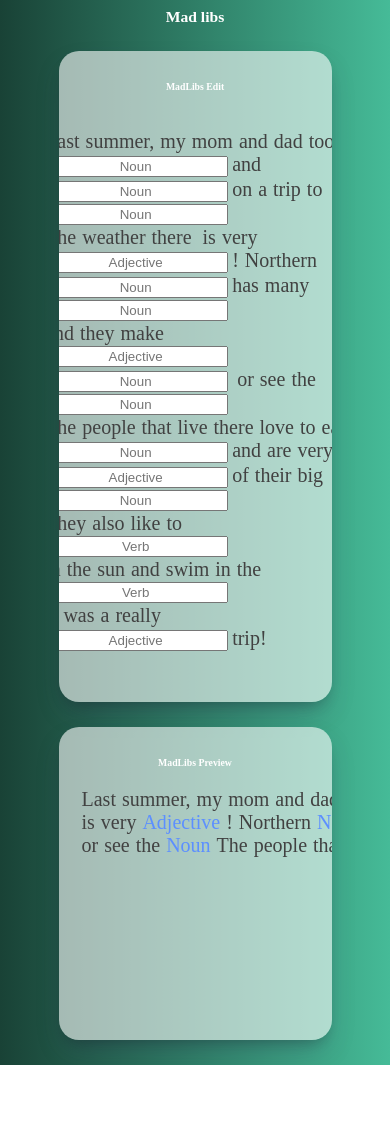
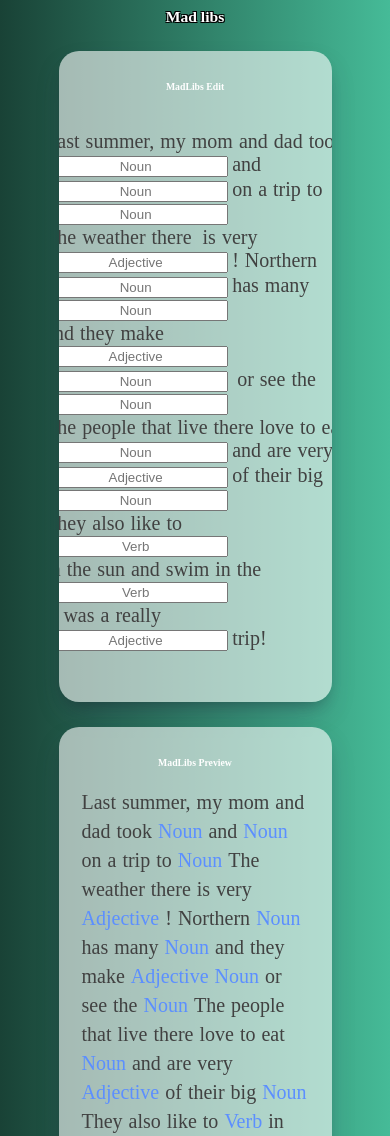
Before and after one commit to Recoded-BPRM-Turkey-FEW-2022/mad-libs-ark, a plain HTML site: page index.html in a window 390 px wide. Shown: the top 1136 px of the page. Before the commit the page ends 1065 px from the top, so only its background shows below. Drawn offline with Linux system fonts and the light colour scheme.

Commit message:
Only responsiveness is left

```diff
--- a/index.html
+++ b/index.html
@@ -25,7 +25,7 @@
     </div>
     <div class="madLibsPreview container-Preview">
       <h2>MadLibs Preview</h2>
-      <div class="test">
+      <div class="test" id="test">
         <form action="FormMadlibs" id="formMadLibsPreview" name="FormMadlibs" onsubmit="" style="padding: 20px;">
 
         </form>
--- a/madlibs.js
+++ b/madlibs.js
@@ -11,6 +11,7 @@ function fetchStory(rawStory) {
 
 const FormMadlibs = document.getElementById("FormMadlibs");
 const madLibsPreview = document.getElementById("formMadLibsPreview");
+// const test = document.getElementById("test");
 
 
 function parseStory(processedStory) {
@@ -32,13 +33,21 @@ function parseStory(processedStory) {
       elementNoun.onkeydown = "handleEnter(event)";
       FormMadlibs.appendChild(elementNoun);
 
-      const elementPreview = document.createElement("label");
+      const elementPreview = document.createElement("p");
       elementPreview.textContent = "Noun";
+      // elementPreview.innerText = "Noun";
       elementPreview.style.color = "#5c8fff";
       madLibsPreview.appendChild(elementPreview);
+      // test.appendChild(elementPreview);
 
       elementNoun.addEventListener("change", () => {
-        elementPreview.textContent = elementNoun.value;
+        if(elementNoun.value.length <= 20){
+          elementPreview.textContent = elementNoun.value;
+        }
+        else {
+          alert("A maximum of 20 characters is allowed.");
+        }
+
       });
       id++;
 
@@ -51,13 +60,20 @@ function parseStory(processedStory) {
       elementVerb.onkeydown = "handleEnter(event)";
       FormMadlibs.appendChild(elementVerb);
 
-      const elementPreview = document.createElement("label");
+      const elementPreview = document.createElement("p");
       elementPreview.textContent = "Verb";
+      // elementPreview.innerText = "Verb";
       elementPreview.style.color = "#5c8fff";
       madLibsPreview.appendChild(elementPreview);
+      // test.appendChild(elementPreview);
 
       elementVerb.addEventListener("change", () => {
-        elementPreview.textContent = elementVerb.value;
+        if(elementVerb.value.length <= 20){
+          elementPreview.textContent = elementVerb.value;
+        }
+        else {
+          alert("A maximum of 20 characters is allowed.");
+        }
       });
 
       id++;
@@ -71,24 +87,33 @@ function parseStory(processedStory) {
       elementAdjective.onkeydown = "handleEnter(event)";
       FormMadlibs.appendChild(elementAdjective);
 
-      const elementPreview = document.createElement("label");
+      const elementPreview = document.createElement("p");
       elementPreview.textContent = "Adjective";
+      // elementPreview.innerText = "Adjective";
       elementPreview.style.color = "#5c8fff";
       madLibsPreview.appendChild(elementPreview);
+      // test.appendChild(elementPreview);
 
       elementAdjective.addEventListener("change", () => {
-        elementPreview.textContent = elementAdjective.value;
+        if(elementAdjective.value.length <= 20){
+          elementPreview.textContent = elementAdjective.value;
+        }
+        else {
+          alert("A maximum of 20 characters is allowed.");
+        }
       });
       id++;
 
     }
     else {
       const elementNoun = document.createElement("label");
-      const elementPreview = document.createElement("label");
       elementNoun.textContent = i;
+
+      const elementPreview = document.createElement("p");
       elementPreview.textContent = i;
+      // elementPreview.innerText = i;
+
       FormMadlibs.appendChild(elementNoun);
-
       madLibsPreview.appendChild(elementPreview);
 
       id++;
--- a/style.css
+++ b/style.css
@@ -13,6 +13,7 @@ h1 {
     margin: 0 auto;
     text-align: center;
     font-size: 4vw;
+    text-shadow: -1px -1px 0 #000, 1px -1px 0 #000, -1px 1px 0 #000, 1px 1px 0 #000;
 }
 h2 {
   color: rgba(255,255,255);
@@ -49,9 +50,14 @@ h2 {
   box-shadow: rgba(50, 50, 93, 0.25) 0px 13px 27px -5px, rgba(0, 0, 0, 0.3) 0px 8px 16px -8px;
   overflow-y: auto;
   display: flex;
+  /* display: grid; */
   /* align-items: center;  */
   flex-direction: column;
 }
+/*
+.test {
+  display: inline-block;
+} */
 
 form input {
     text-align: center;
@@ -69,8 +75,9 @@ label {
   margin: 3px;
 }
 
-.test {
-  display: flex;
-  flex-direction: column;
-  overflow-y: auto;
+p {
+  display: inline-block;
+  color: rgb(65, 65, 65);
+  font-size: 20px;
+  margin: 3px;
 }
```
